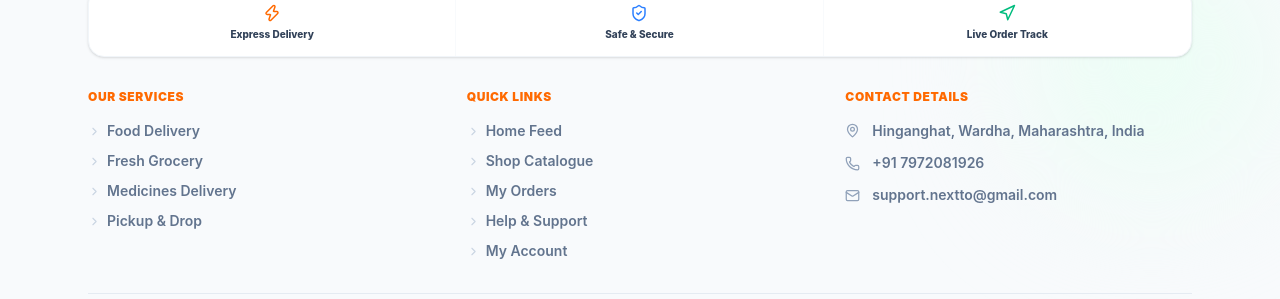
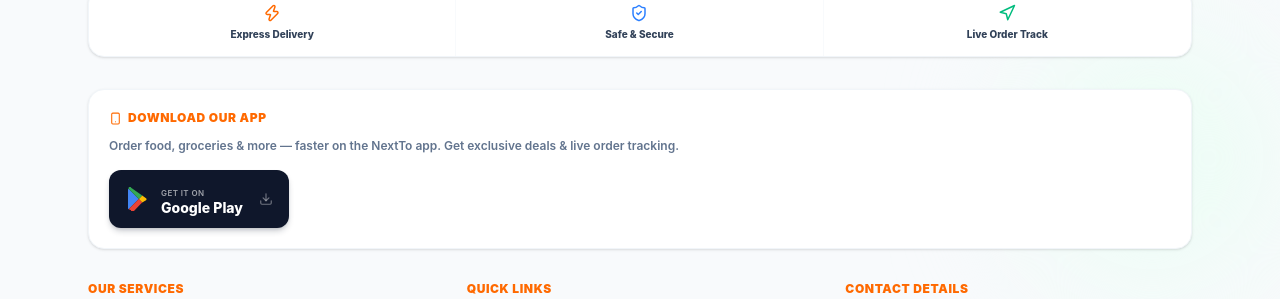
Before and after one commit to SkAltmash/NextTO, a React (Vite) app: page / in a window 1280 px wide. Shown: the part 813-1112 px from the top of the page. Built offline with nearby package versions, Linux system fonts and the light colour scheme; no server answers; the database is empty.

Commit message:
app link added

```diff
--- a/src/App.jsx
+++ b/src/App.jsx
@@ -3,6 +3,7 @@ import { BrowserRouter, Routes, Route, useLocation } from 'react-router-dom';
 import { Toaster } from 'react-hot-toast';
 import Navbar from './components/Navbar';
 import ScrollToTop from './components/ScrollToTop';
+import AppBanner from './components/AppBanner';
 import Home from './pages/Home';
 import Product from './pages/Product';
 import Order from './pages/Order';
@@ -66,6 +67,7 @@ function AppLayout() {
       />
       <Navbar />
       <ScrollToTop />
+      <AppBanner />
       <main className={mainClass}>
         <Routes>
           <Route path="/" element={<Home />} />
--- /dev/null
+++ b/src/components/AppBanner.jsx
@@ -0,0 +1,118 @@
+import React, { useState, useEffect } from 'react';
+import { motion, AnimatePresence } from 'framer-motion';
+import { X, Star, Download } from 'lucide-react';
+
+const PLAY_STORE_URL =
+  'https://play.google.com/store/apps/details?id=com.sk_altamash18.UserApp';
+
+/**
+ * Detects if the user is on an Android device by inspecting the User-Agent.
+ */
+function isAndroid() {
+  if (typeof navigator === 'undefined') return false;
+  return /android/i.test(navigator.userAgent);
+}
+
+/**
+ * A sticky bottom banner shown ONLY to Android users,
+ * prompting them to open / install the NextTo app from the Play Store.
+ * Dismissing it stores a flag in sessionStorage so it won't reappear
+ * during the same browsing session.
+ */
+export default function AppBanner() {
+  const [visible, setVisible] = useState(false);
+
+  useEffect(() => {
+    // Only show on Android + not previously dismissed this session
+    if (isAndroid() && !sessionStorage.getItem('nextto_app_banner_dismissed')) {
+      // Small delay so the banner slides in after page paint
+      const timer = setTimeout(() => setVisible(true), 1200);
+      return () => clearTimeout(timer);
+    }
+  }, []);
+
+  const dismiss = () => {
+    setVisible(false);
+    sessionStorage.setItem('nextto_app_banner_dismissed', '1');
+  };
+
+  return (
+    <AnimatePresence>
+      {visible && (
+        <motion.div
+          initial={{ y: 120, opacity: 0 }}
+          animate={{ y: 0, opacity: 1 }}
+          exit={{ y: 120, opacity: 0 }}
+          transition={{ type: 'spring', stiffness: 260, damping: 22 }}
+          className="fixed bottom-16 md:bottom-4 left-3 right-3 z-[9999] max-w-md mx-auto"
+        >
+          <div className="relative bg-gradient-to-br from-slate-900 via-slate-800 to-slate-900 rounded-2xl shadow-2xl shadow-black/30 border border-white/10 overflow-hidden">
+            {/* Decorative gradient accent */}
+            <div className="absolute inset-x-0 top-0 h-[2px] bg-gradient-to-r from-orange-400 via-amber-400 to-orange-500" />
+
+            {/* Close button */}
+            <button
+              onClick={dismiss}
+              aria-label="Dismiss app banner"
+              className="absolute top-2.5 right-2.5 p-1 rounded-full bg-white/10 hover:bg-white/20 text-white/60 hover:text-white transition-all"
+            >
+              <X size={14} />
+            </button>
+
+            <div className="flex items-center gap-3.5 p-3.5 pr-10">
+              {/* App icon */}
+              <div className="shrink-0 w-12 h-12 rounded-xl bg-white/10 border border-white/10 flex items-center justify-center overflow-hidden shadow-lg">
+                <img
+                  src="/logo.jpeg"
+                  alt="NextTo App"
+                  className="w-full h-full object-cover rounded-xl"
+                />
+              </div>
+
+              {/* Info */}
+              <div className="flex-1 min-w-0">
+                <div className="flex items-center gap-1.5 mb-0.5">
+                  <h4 className="text-sm font-extrabold text-white tracking-tight">
+                    Next<span className="text-orange-400">To</span>
+                  </h4>
+                  <span className="text-[9px] font-bold bg-orange-500/20 text-orange-300 px-1.5 py-0.5 rounded-md leading-none">
+                    APP
+                  </span>
+                </div>
+
+                {/* Star rating */}
+                <div className="flex items-center gap-1 mb-1">
+                  {[...Array(5)].map((_, i) => (
+                    <Star
+                      key={i}
+                      size={9}
+                      className="text-amber-400 fill-amber-400"
+                    />
+                  ))}
+                  <span className="text-[9px] font-semibold text-white/40 ml-0.5">
+                    4.8
+                  </span>
+                </div>
+
+                <p className="text-[10px] font-medium text-white/40 truncate">
+                  Get the best experience on our app
+                </p>
+              </div>
+
+              {/* CTA Button */}
+              <a
+                href={PLAY_STORE_URL}
+                target="_blank"
+                rel="noopener noreferrer"
+                className="shrink-0 flex items-center gap-1.5 bg-gradient-to-r from-orange-500 to-amber-500 hover:from-orange-600 hover:to-amber-600 text-white text-xs font-extrabold px-4 py-2.5 rounded-xl shadow-lg shadow-orange-500/30 transition-all active:scale-95"
+              >
+                <Download size={13} />
+                <span>OPEN</span>
+              </a>
+            </div>
+          </div>
+        </motion.div>
+      )}
+    </AnimatePresence>
+  );
+}
--- a/src/components/Footer.jsx
+++ b/src/components/Footer.jsx
@@ -2,7 +2,7 @@ import React from 'react';
 import { Link } from 'react-router-dom';
 import {
   Phone, MapPin, Mail, ChevronRight, Heart, ExternalLink,
-  Zap, ShieldCheck, Navigation,
+  Zap, ShieldCheck, Navigation, Smartphone, Download,
 } from 'lucide-react';
 
 export default function Footer() {
@@ -68,6 +68,35 @@ export default function Footer() {
               <span className="text-[10px] font-extrabold text-slate-700 text-center leading-tight">{badge.label}</span>
             </div>
           ))}
+        </div>
+
+        {/* ── 2.5  Download Our App ── */}
+        <div className="bg-white rounded-2xl border border-slate-100 shadow-sm p-5">
+          <h3 className="text-xs font-black text-orange-500 uppercase tracking-wider mb-3 flex items-center gap-1.5">
+            <Smartphone size={13} /> Download Our App
+          </h3>
+          <p className="text-xs font-semibold text-slate-500 mb-4">
+            Order food, groceries & more — faster on the NextTo app. Get exclusive deals & live order tracking.
+          </p>
+          <a
+            href="https://play.google.com/store/apps/details?id=com.sk_altamash18.UserApp"
+            target="_blank"
+            rel="noopener noreferrer"
+            className="inline-flex items-center gap-3 bg-slate-900 hover:bg-slate-800 text-white rounded-xl px-4 py-2.5 transition-colors shadow-md shadow-slate-900/20 group"
+          >
+            {/* Google Play icon (inline SVG) */}
+            <svg viewBox="0 0 24 24" className="w-6 h-6 shrink-0" fill="none">
+              <path d="M3.609 1.814 13.792 12 3.61 22.186a1.08 1.08 0 0 1-.61-.966V2.78c0-.4.226-.755.609-.966Z" fill="#4285F4"/>
+              <path d="m17.194 8.598-3.402 3.401 3.402 3.402 3.834-2.178a1.08 1.08 0 0 0 0-1.89l-3.834-2.735Z" fill="#FBBC04"/>
+              <path d="M3.609 1.814 13.792 12l3.402-3.402L6.155.766a1.08 1.08 0 0 0-2.546 1.048Z" fill="#34A853"/>
+              <path d="M3.609 22.186 6.155 23.234a1.08 1.08 0 0 0 2.546 1.048L17.194 15.4 13.792 12 3.609 22.186Z" fill="#EA4335"/>
+            </svg>
+            <div className="leading-tight">
+              <span className="text-[8px] font-semibold text-white/60 uppercase tracking-wider">GET IT ON</span>
+              <span className="block text-sm font-extrabold -mt-0.5 group-hover:text-orange-300 transition-colors">Google Play</span>
+            </div>
+            <Download size={14} className="text-white/40 group-hover:text-white transition-colors ml-1" />
+          </a>
         </div>
 
         {/* ── 3. Services + Quick Links + Contact ── */}
```
